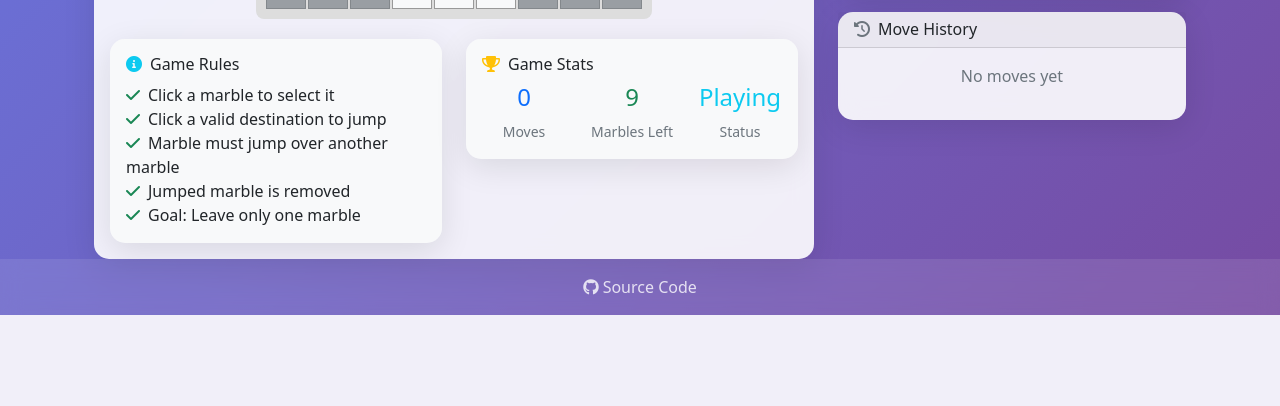
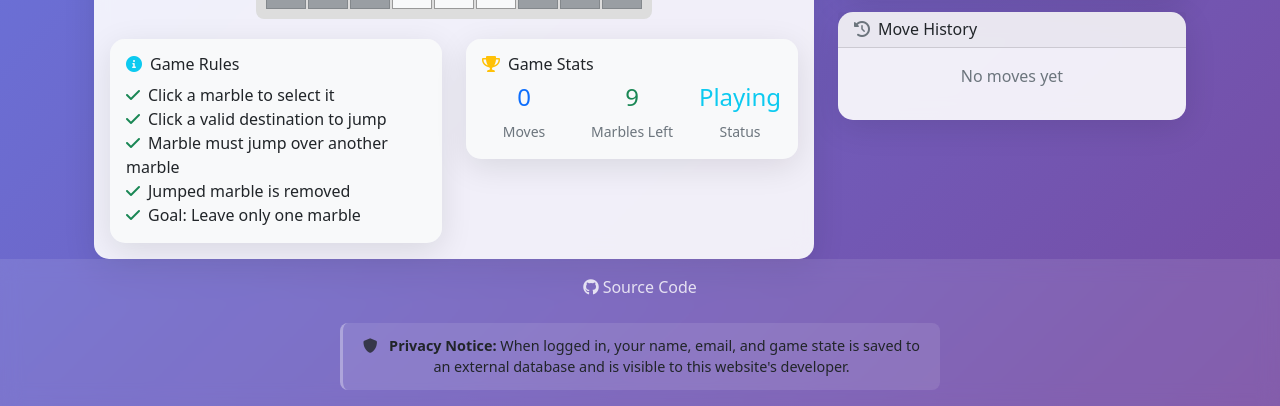
Before and after one commit to zvipo/skipping-stones, a Flask app: page /skipping-stones in a window 1280 px wide. Shown: the part 711-1117 px from the top of the page. Before the commit the page ends 1026 px from the top, so only its background shows below. Run offline with Flask 3, Linux system fonts and the light colour scheme.

Commit message:
Add privacy notice.

```diff
--- a/templates/base.html
+++ b/templates/base.html
@@ -66,6 +66,46 @@
 
         .footer a:hover {
             color: white;
+        }
+
+        .footer-content {
+            display: flex;
+            flex-direction: column;
+            align-items: center;
+            gap: 1rem;
+        }
+
+        .footer-links {
+            display: flex;
+            align-items: center;
+            gap: 1rem;
+        }
+
+        .privacy-notice {
+            background: rgba(255, 255, 255, 0.1);
+            border-radius: 8px;
+            padding: 0.75rem 1rem;
+            margin-top: 0.5rem;
+            font-size: 0.9rem;
+            max-width: 600px;
+            text-align: center;
+            border-left: 3px solid rgba(255, 255, 255, 0.3);
+        }
+
+        .privacy-notice i {
+            margin-right: 0.5rem;
+            opacity: 0.8;
+        }
+
+        @media (max-width: 768px) {
+            .footer-content {
+                gap: 0.75rem;
+            }
+
+            .privacy-notice {
+                font-size: 0.85rem;
+                padding: 0.5rem 0.75rem;
+            }
         }
     </style>
 </head>
@@ -150,9 +190,17 @@
 
     <footer class="footer">
         <div class="container">
-            <a href="https://github.com/zvipo/skipping-stones" target="_blank" rel="noopener noreferrer">
-                <i class="fab fa-github me-1"></i>Source Code
-            </a>
+            <div class="footer-content">
+                <div class="footer-links">
+                    <a href="https://github.com/zvipo/skipping-stones" target="_blank" rel="noopener noreferrer">
+                        <i class="fab fa-github me-1"></i>Source Code
+                    </a>
+                </div>
+                <div class="privacy-notice">
+                    <i class="fas fa-shield-alt"></i>
+                    <strong>Privacy Notice:</strong> When logged in, your name, email, and game state is saved to an external database and is visible to this website's developer.
+                </div>
+            </div>
         </div>
     </footer>
 
```
